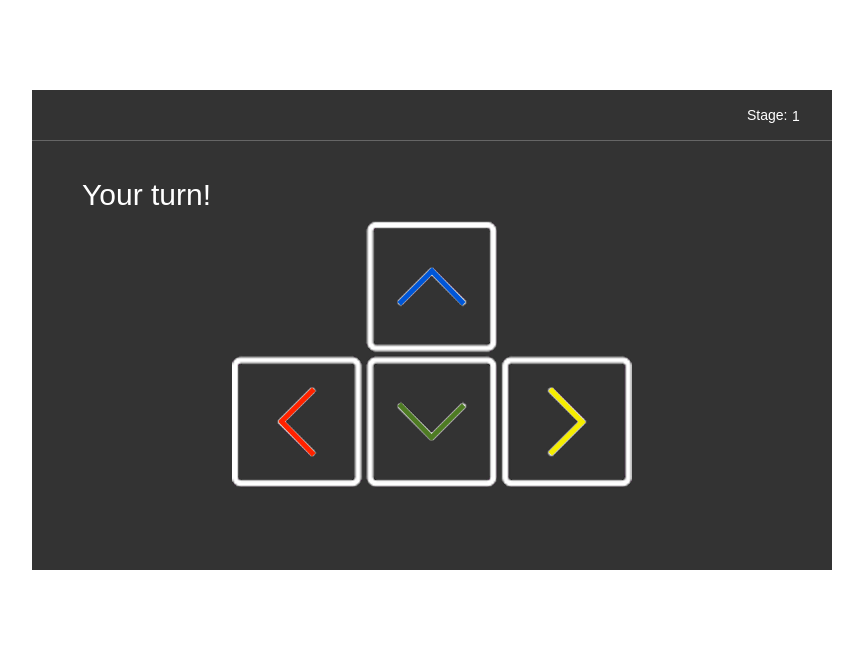
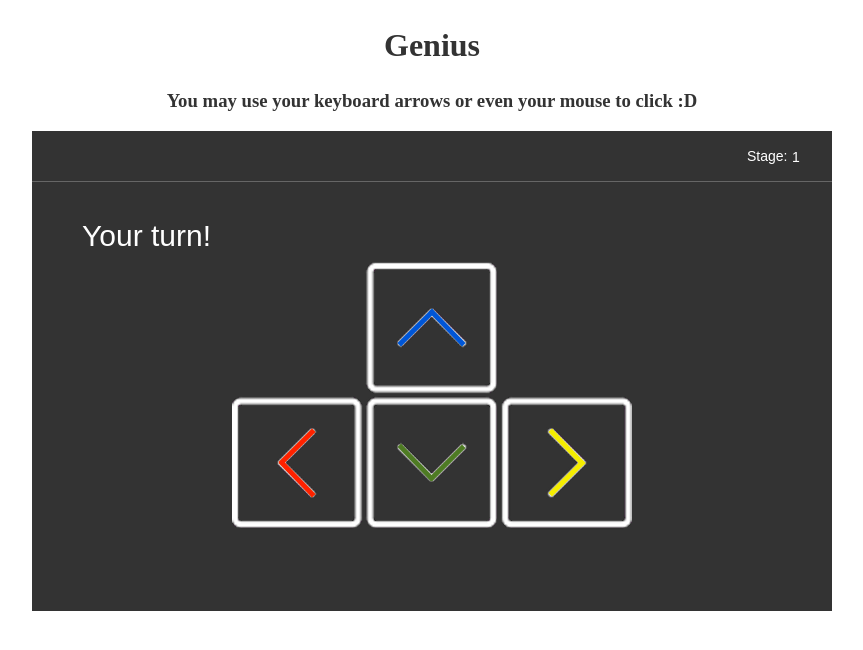
Before and after one commit to eheinen/genius_game, a plain HTML site: page index.html in a window 1280 px wide. Shown: the whole page, without its empty margins (208-1071 px from the left). Drawn offline with Linux system fonts and the light colour scheme.

Commit message:
Fixed HTML issue

```diff
--- a/index.html
+++ b/index.html
@@ -3,7 +3,7 @@
 
 <head>
     <meta http-equiv="Content-Type" content="text/html; charset=UTF-8" />
-    <title>Get the pigeon</title>
+    <title>Genius</title>
     <script src='js/initialize.js'></script>
     <script src='js/game.js'></script>
     <style>
@@ -20,7 +20,7 @@
 
         .title{
             text-align: center;
-            color: #FFF;
+            color: #333;
         }
 
         .title h2{
@@ -32,6 +32,7 @@
 <body>
     <div class="title">
         <h2>Genius</h2>
+        <h3>You may use your keyboard arrows or even your mouse to click :D</h3>
     </div>
     <canvas id='screen-genius'></canvas>
 </body>
```
